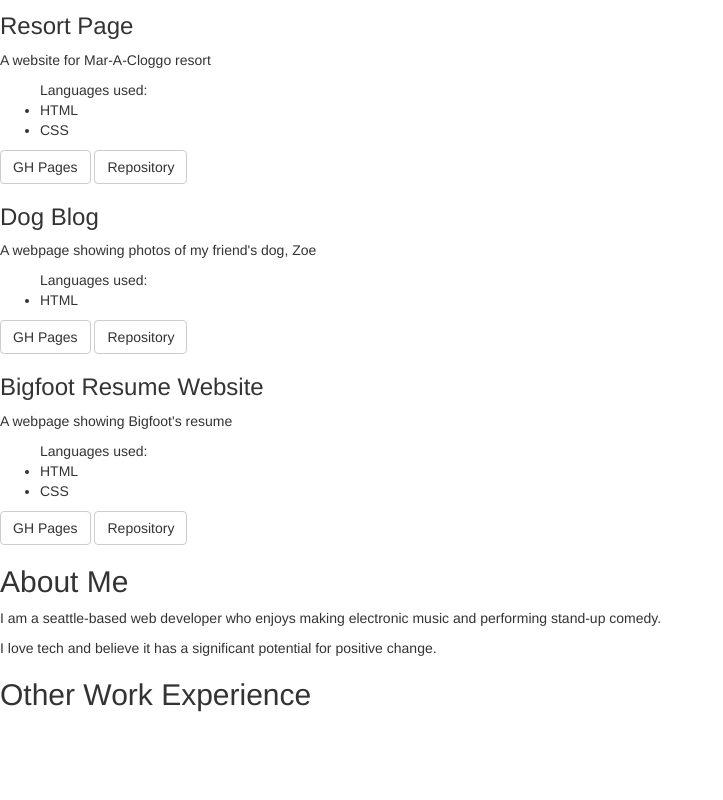
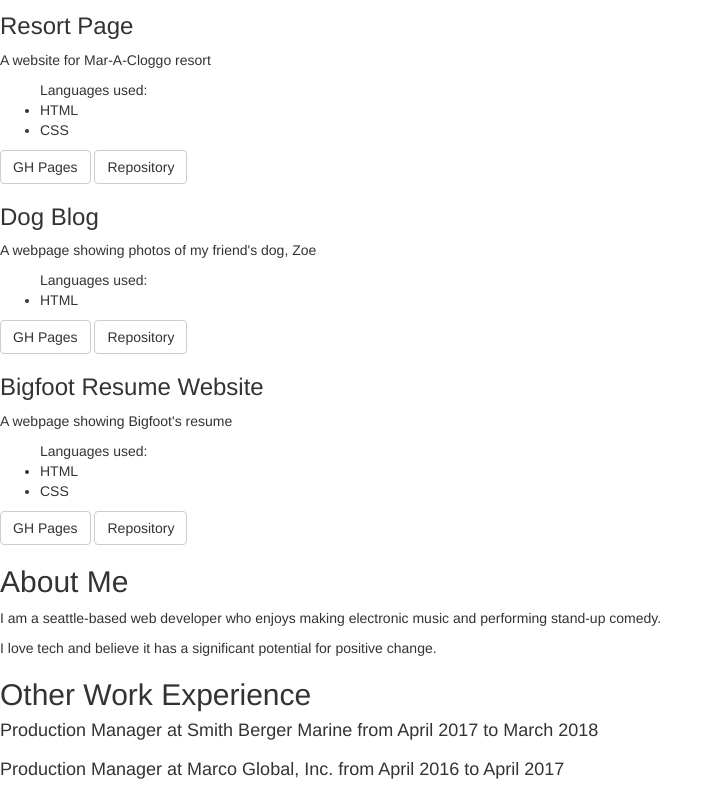
Before and after one commit to Anoble25/portfolio, a plain HTML site: page index.html in a window 1280 px wide. Shown: the part 1055-1855 px from the top of the page, without its empty margins (0-723 px from the left). Before the commit the page ends 1776 px from the top, so only its background shows below. Drawn offline with Linux system fonts and the light colour scheme.

Commit message:
add work experience.

```diff
--- a/index.html
+++ b/index.html
@@ -65,6 +65,7 @@
     <p>I love tech and believe it has a significant potential for positive change.</p>
 
     <h2>Other Work Experience</h2>
-
+    <h4>Production Manager at Smith Berger Marine from April 2017 to March 2018 <h3>
+    <h4>Production Manager at Marco Global, Inc. from April 2016 to April 2017 <h3>
   </body>
 </html>
```
